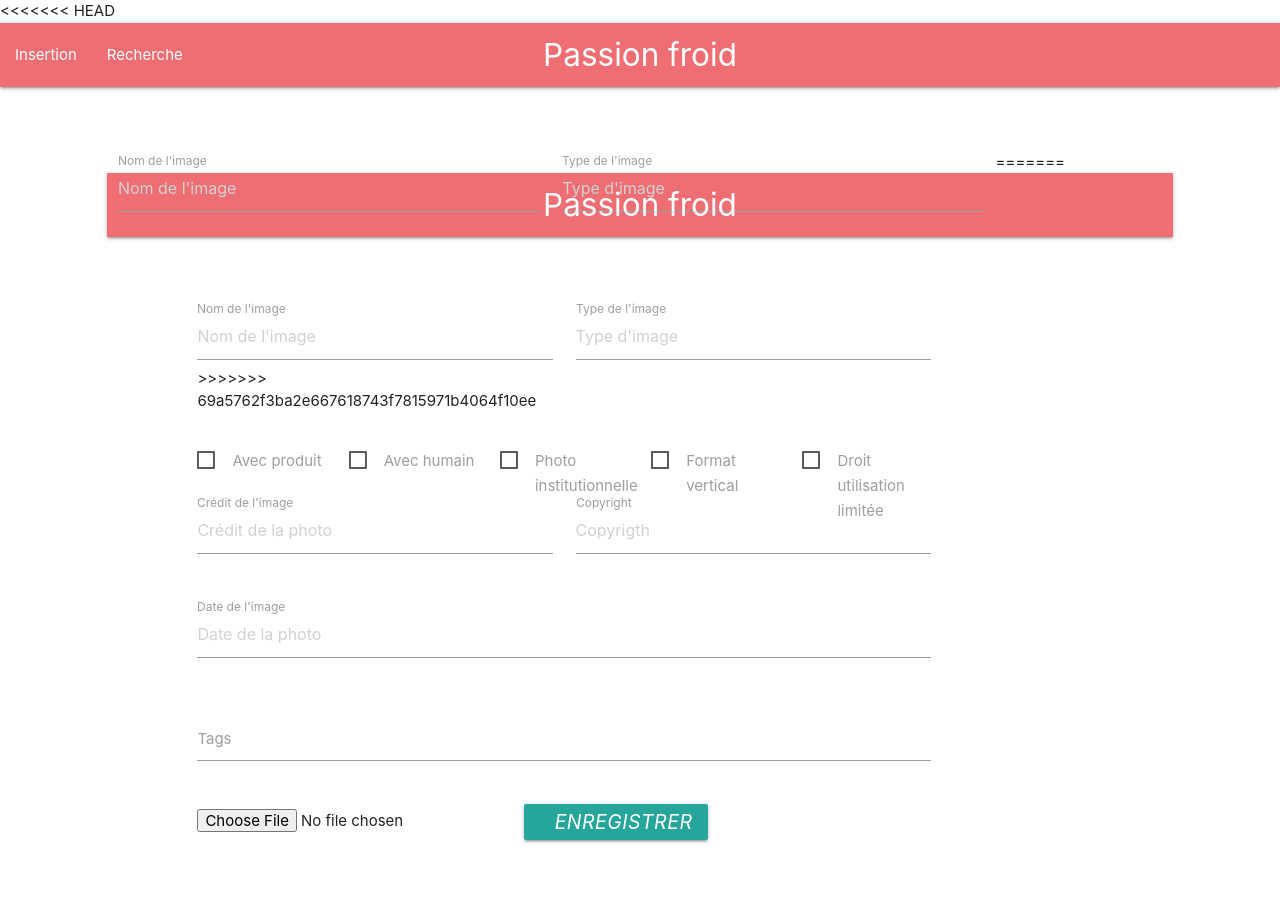
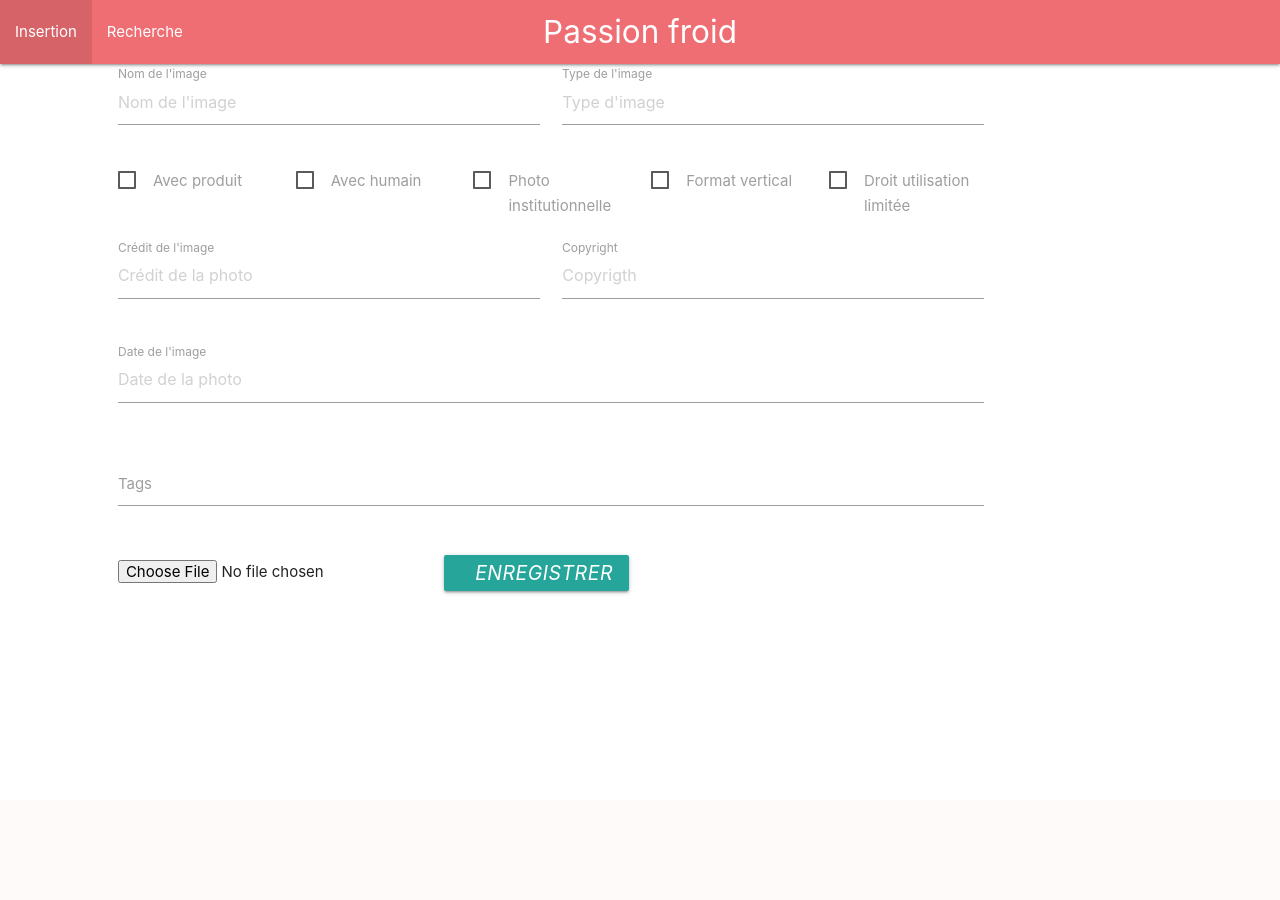
Before and after one commit to OwainCharlon/chal48-21, a Flask app: page / in a window 1280 px wide. After the commit the page ends 594 px from the top, so only its background shows below. Run offline with Flask 2, Linux system fonts and the light colour scheme.

Commit message:
merci owain...

```diff
--- a/app/templates/index.html
+++ b/app/templates/index.html
@@ -1,50 +1,3 @@
-<<<<<<< HEAD
-<!DOCTYPE html>
-<html lang="fr">
-<head>
-	<meta charset="UTF-8">
-	<meta name="viewport" content="width=device-width, initial-scale=1.0">
-    <!-- Compiled and minified CSS -->
-    <link rel="stylesheet" href="https://cdnjs.cloudflare.com/ajax/libs/materialize/1.0.0/css/materialize.min.css">
-
-    <!-- Compiled and minified JavaScript -->
-    <script src="https://cdnjs.cloudflare.com/ajax/libs/materialize/1.0.0/js/materialize.min.js"></script>
-
-    <script
-			  src="https://code.jquery.com/jquery-3.5.1.js"
-			  integrity="sha256-QWo7LDvxbWT2tbbQ97B53yJnYU3WhH/C8ycbRAkjPDc="
-			  crossorigin="anonymous">
-    </script>
-
-
-</head>
-<body>
-
-    <nav>
-        <div class="nav-wrapper">
-          <a href="#" class="brand-logo center">Passion froid</a>
-          <ul id="nav-mobile" class="left hide-on-med-and-down">
-            <li><a href="#upload">Insertion</a></li>
-            <li><a href="#search">Recherche</a></li>
-          </ul>
-        </div>
-    </nav>
-
-    <div id="upload" class="row" style="margin-top: 5%">
-        <div class="col s10 offset-s1">
-            <form enctype="multipart/form-data" id="myform" action="" method="POST">
-
-                <div class="row">
-                    <div class="input-field col s5">
-                        <input placeholder="Nom de l'image" id="picture_name" name="picture_name" type="text" class="validate">
-                        <label for="picture_name">Nom de l'image</label>
-                    </div>
-
-                    <div class="input-field col s5">
-                        <input placeholder="Type d'image" id="picture_type" name="picture_type" type="text" class="validate">
-                        <label for="picture_type">Type de l'image</label>
-                    </div>
-=======
 {% extends "base.html" %}
 {% block title %}Home{% endblock %}
 
@@ -70,7 +23,6 @@
                 <div class="input-field col s5">
                     <input placeholder="Nom de l'image" id="picture_name" name="picture_name" type="text" class="validate">
                     <label for="picture_name">Nom de l'image</label>
->>>>>>> 69a5762f3ba2e667618743f7815971b4064f10ee
                 </div>
 
                 <div class="input-field col s5">
```
